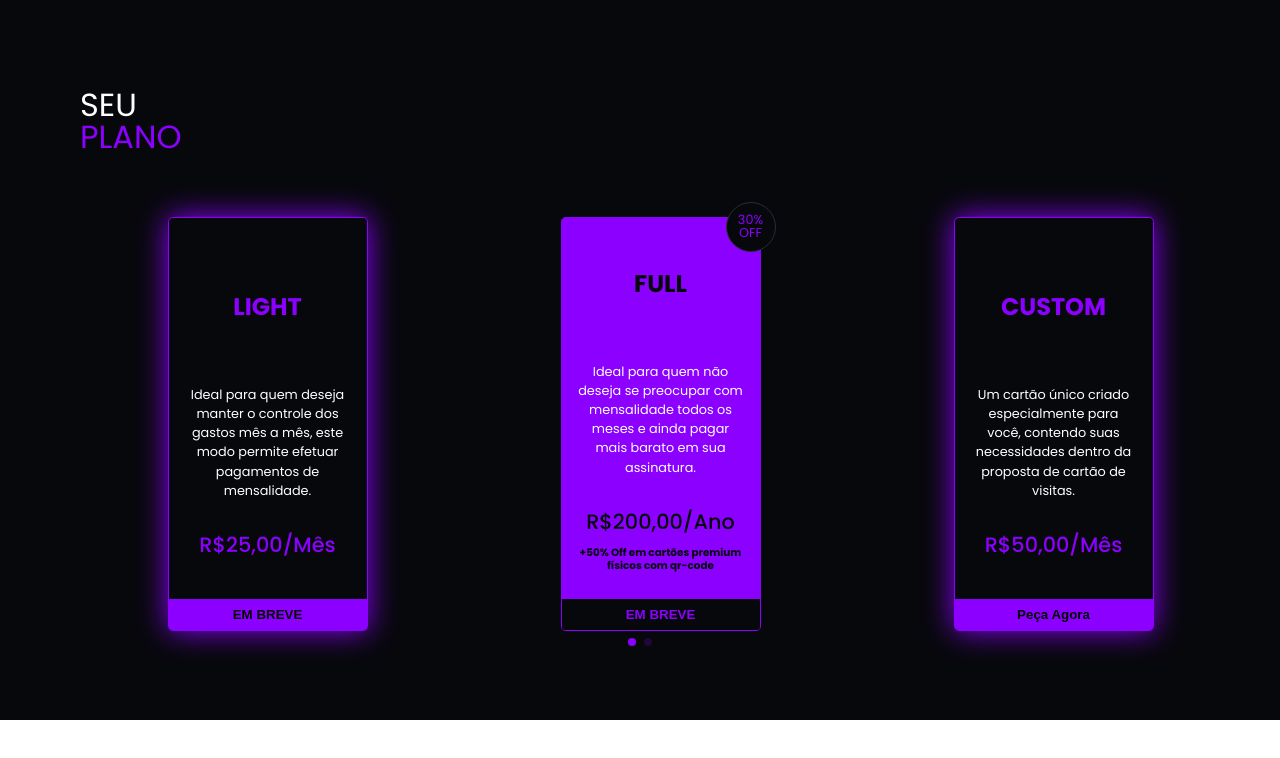
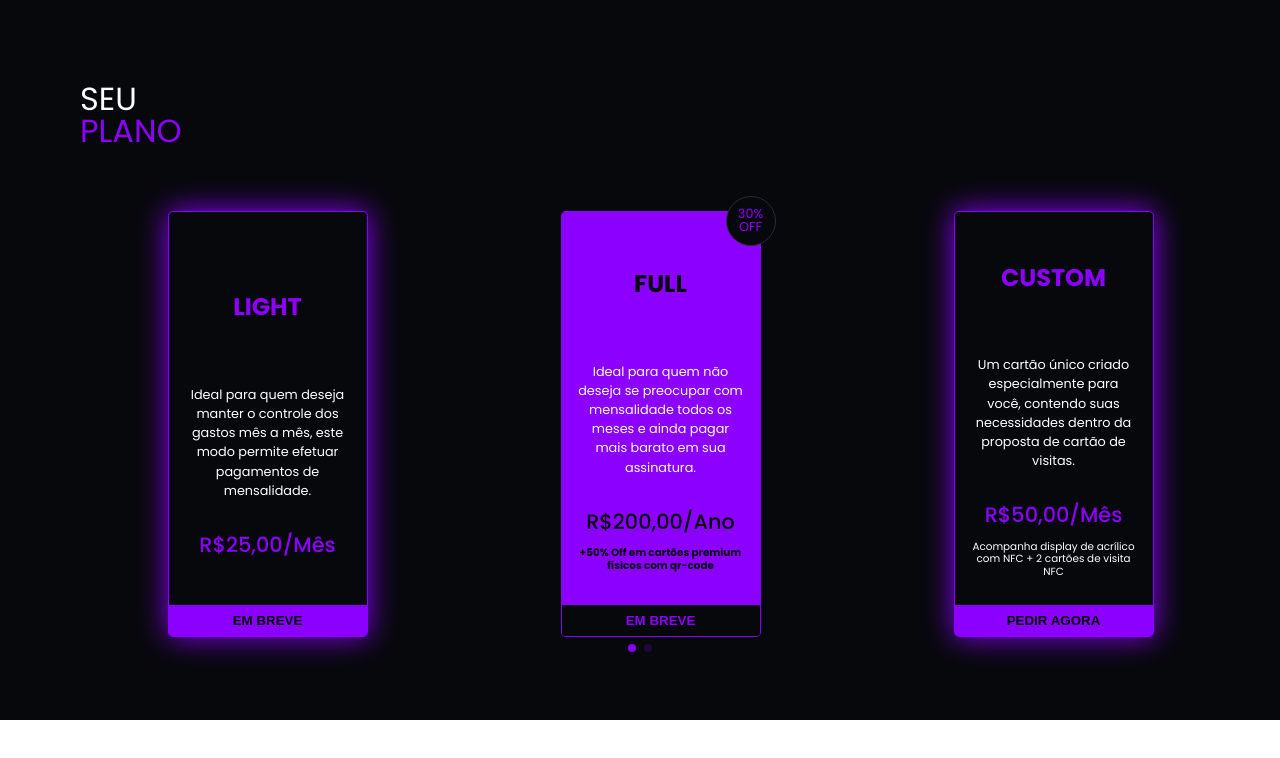
Before and after one commit to lcpsd/visitase7e, a Next.js app: page /LadingPage/components/PlansSection/Index in a window 1280 px wide. Shown: the top 758 px of the page. Built offline with nearby package versions, Linux system fonts and the light colour scheme.

Commit message:
plans text updated

```diff
--- a/package.json
+++ b/package.json
@@ -17,6 +17,7 @@
     "next-seo": "^5.0.0",
     "path": "^0.12.7",
     "react": "17.0.2",
+    "react-anchor-link-smooth-scroll": "^1.0.12",
     "react-collapse": "^5.1.1",
     "react-dom": "17.0.2",
     "react-icons": "^4.3.1",
--- a/src/pages/LadingPage/components/PlansSection/Index.jsx
+++ b/src/pages/LadingPage/components/PlansSection/Index.jsx
@@ -1,4 +1,3 @@
-import Link from 'next/link'
 import Styles from './styles'
 // import Swiper core and required modules
 import { Pagination, Scrollbar, A11y } from 'swiper';
@@ -43,9 +42,9 @@ export default function PlansSection(){
                                 </span>
                             </div>
 
-                            <Link href={"#"}>
+                            <a href={"#"}>
                                 <button>EM BREVE</button>
-                            </Link>
+                            </a>
                         </div>
                     </SwiperSlide>
 
@@ -71,9 +70,9 @@ export default function PlansSection(){
                                 </span>
                             </div>
 
-                            <Link href={"#"}>
+                            <a href={"#"}>
                                 <button className='outlined'>EM BREVE</button>
-                            </Link>
+                            </a>
                         </div>
                     </SwiperSlide>
 
@@ -90,12 +89,15 @@ export default function PlansSection(){
 
                                 <span>
                                     R$50,00/Mês
+                                    <p>
+                                        Acompanha display de acrílico com NFC + 2 cartões de visita NFC
+                                    </p>
                                 </span>
                             </div>
 
-                            <Link href={"https://api.whatsapp.com/send?phone=5567996641461"}>
-                                <button>Peça Agora</button>
-                            </Link>
+                            <a href={"https://api.whatsapp.com/send?phone=5567996641461"} target="_blank" rel='noreferrer'>
+                                <button>PEDIR AGORA</button>
+                            </a>
                         </div>
                     </SwiperSlide>
 
--- a/src/pages/LadingPage/components/PlansSection/styles.js
+++ b/src/pages/LadingPage/components/PlansSection/styles.js
@@ -73,6 +73,15 @@ const styles = styled.section`
 
             &.shadowBox{
                 box-shadow: 0px 0px 30px 0px var(--purple-100);
+
+                .text{
+                    span{
+                        p{
+                            font-weight: normal;
+                            color: #fff;
+                        }
+                    }
+                }
             }
 
             &.filled{
@@ -171,6 +180,8 @@ const styles = styled.section`
                 }
             }
 
+            a{
+                width: 100%;
                     button{
                     background: var(--purple-100);
                     padding: 0.5rem;
@@ -183,6 +194,7 @@ const styles = styled.section`
                     &.outlined{
                         background: var(--blue-gray-950);
                         color: var(--purple-100);
+                    }
             }
             }
         }
```
Also changed, not shown: 1 other file (tests, documents, lock files or other folders). Lines whose indentation alone changed are shown as unchanged.
